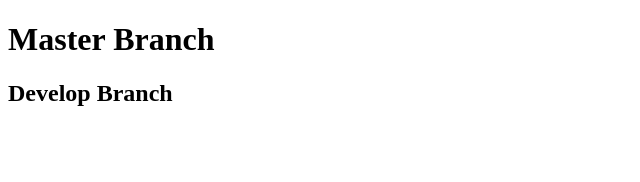
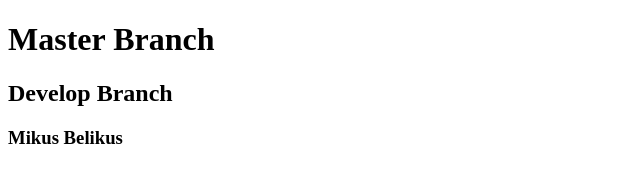
Before and after one commit to mvhayes1980/teamGit, a plain HTML site: page index.html in a window 1280 px wide. Shown: the whole page, without its empty margins (0-640 px from the left). Drawn offline with Linux system fonts and the light colour scheme.

Commit message:
mike's branch

```diff
--- a/index.html
+++ b/index.html
@@ -9,5 +9,6 @@
 <body>
     <h1>Master Branch</h1>
     <h2>Develop Branch</h2>
+    <h3>Mikus Belikus</h3>
 </body>
 </html>
```
